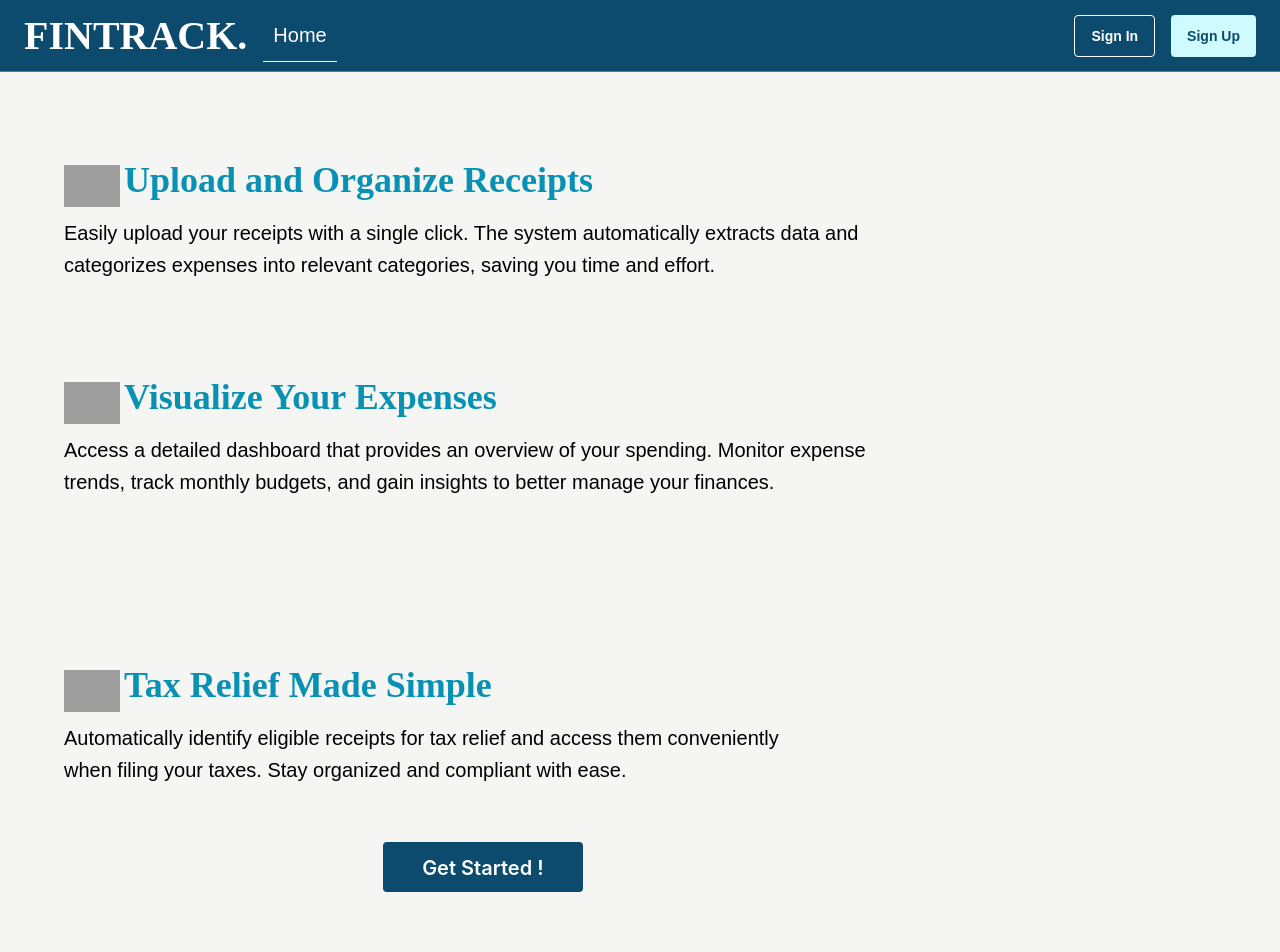
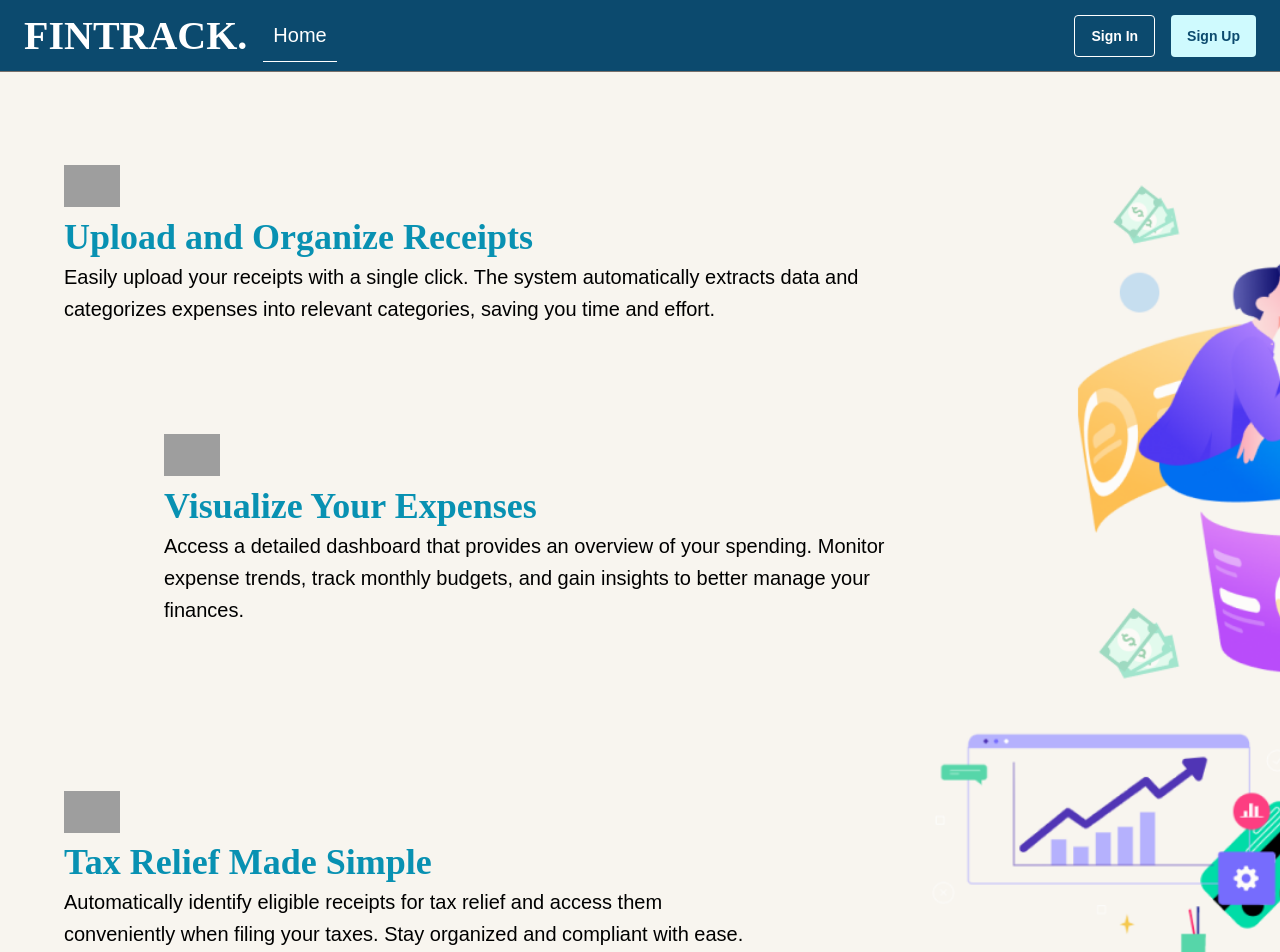
Before and after one commit to MaisarahQistina/fintrack, a React (Create React App) app: page / in a window 1280 px wide. Shown: the top 952 px of the page. Built offline with nearby package versions, Linux system fonts and the light colour scheme; grey boxes are pictures that could not be loaded.

Commit message:
update landing page

```diff
--- a/src/LandingPage/FinTrackLanding.js
+++ b/src/LandingPage/FinTrackLanding.js
@@ -1,24 +1,43 @@
 import * as React from "react";
+import { FeatureCard } from "./components/FeatureCard";
+import { features } from "./data/features";
 import { NavBar } from "./components/NavBar";
-import { FeatureCard } from "./components/FeatureCard";
 import { Footer } from "./components/Footer";
-import { features } from "./data/features";
 
 export function FinTrackLanding() {
   return (
     <div className="flex flex-col">
+      <NavBar />
       <div className="flex flex-col w-full max-md:max-w-full">
-        <div className="flex flex-col w-full min-h-[900px] max-md:max-w-full">
-          <div className="flex gap-2.5 items-center w-full min-h-[900px] max-md:max-w-full">
-            <div className="flex overflow-hidden flex-col self-stretch my-auto bg-stone-100 w-[1440px] max-md:max-w-full">
-              <NavBar />
+        <div className="flex flex-col w-full min-h-screen max-md:max-w-full">
+          <div className="flex items-center w-full min-h-screen max-md:max-w-full">
+            <div
+              className="flex overflow-hidden flex-col self-stretch my-auto w-full max-md:max-w-full"
+              style={{
+                background: "url('/Background.png')",
+                backgroundSize: "cover",
+                backgroundPosition: "center",
+                backgroundRepeat: "no-repeat",
+              }}
+            >
               <div className="flex flex-col pl-16 mt-6 w-full max-md:pl-5 max-md:max-w-full">
                 <div className="mr-6 max-md:mr-2.5 max-md:max-w-full">
-                  <div className="flex gap-5 max-md:flex-col">
+                  <div className="flex max-md:flex-col justify-between">
                     <div className="flex flex-col w-[76%] max-md:ml-0 max-md:w-full">
                       <div className="flex z-10 flex-col mt-16 w-full max-md:mt-10 max-md:mr-0 max-md:max-w-full">
-                        {features.slice(0, 2).map((feature) => (
-                          <div key={feature.id} className={feature.id === 2 ? "flex flex-wrap gap-1 items-start self-end mt-24 max-md:mt-10" : ""}>
+                        {features.slice(0, 2).map((feature, index) => (
+                          <div
+                            key={feature.id}
+                            className={`flex ${
+                              feature.id === 2
+                                ? "flex-wrap items-start self-end mt-20 max-md:mt-10 feature-2"
+                                : "feature-1-and-3"
+                            }`}
+                            style={{
+                              marginLeft: feature.id === 2 ? "100px" : "0",
+
+                            }}
+                          >
                             <FeatureCard {...feature} />
                           </div>
                         ))}
@@ -29,12 +48,17 @@ export function FinTrackLanding() {
                     </div>
                   </div>
                 </div>
-                <div className="z-10 mt-0 max-md:max-w-full">
-                  <div className="flex gap-5 max-md:flex-col">
+                <div className="z-10 mt-10 max-md:max-w-full">
+                  <div className="flex max-md:flex-col justify-between">
                     <div className="flex flex-col w-[61%] max-md:ml-0 max-md:w-full">
-                      <div className="flex flex-col mt-40 w-full max-md:mt-10 max-md:max-w-full">
-                        <FeatureCard {...features[2]} />
-                        <button className="flex items-start self-center mt-14 ml-24 max-w-full min-h-[50px] w-[200px] max-md:mt-10" tabIndex="0">
+                      <div className="flex flex-col mt-24 w-full max-md:mt-10 max-md:max-w-full">
+                        <div className={`flex feature-1-and-3`}>
+                          <FeatureCard {...features[2]} />
+                        </div>
+                        <button
+                          className="flex items-start self-center mt-14 ml-24 max-w-full min-h-[50px] w-[200px] max-md:mt-10"
+                          tabIndex="0"
+                        >
                           <div className="flex relative gap-2 justify-center items-start px-4 py-4 min-h-[50px] w-[200px]">
                             <div className="flex absolute inset-0 z-0 gap-2.5 items-start self-start min-h-[50px] w-[200px]">
                               <div className="flex flex-1 shrink w-full bg-sky-900 rounded basis-0 min-h-[50px]" />
@@ -46,17 +70,17 @@ export function FinTrackLanding() {
                         </button>
                       </div>
                     </div>
-                    <div className="flex flex-col ml-5 w-[39%] max-md:ml-0 max-md:w-full">
+                    <div className="flex flex-col ml-10 w-[39%] max-md:ml-0 max-md:w-full">
                       <div className="flex shrink-0 max-w-full h-[459px] w-[511px] max-md:mt-10" />
                     </div>
                   </div>
                 </div>
               </div>
-              <Footer />
             </div>
           </div>
         </div>
       </div>
+      <Footer />
     </div>
   );
 }
--- a/src/LandingPage/components/FeatureCard.js
+++ b/src/LandingPage/components/FeatureCard.js
@@ -2,12 +2,12 @@ import * as React from "react";
 
 export function FeatureCard({ icon, title, description }) {
   return (
-    <div className="flex flex-wrap gap-1 items-start">
+    <div className="flex flex-col gap-1 items-start mb-6"> {/* Adjusted layout and spacing */}
       <img loading="lazy" src={icon} alt="" className="object-contain shrink-0 w-14 aspect-[1.06]" />
-      <div className="grow shrink text-4xl font-bold text-cyan-600 w-[664px] max-md:max-w-full text-[36px] font-abhaya">
+      <div className="text-4xl font-bold text-cyan-600 w-full max-md:max-w-full text-[36px] font-abhaya">
         {title}
       </div>
-      <div className="grow shrink text-xl leading-8 text-black w-[788px] max-md:max-w-full text-[20px] font-nats">
+      <div className="text-xl leading-8 text-black w-full max-md:max-w-full text-[20px] font-nats">
         {description}
       </div>
     </div>
```
